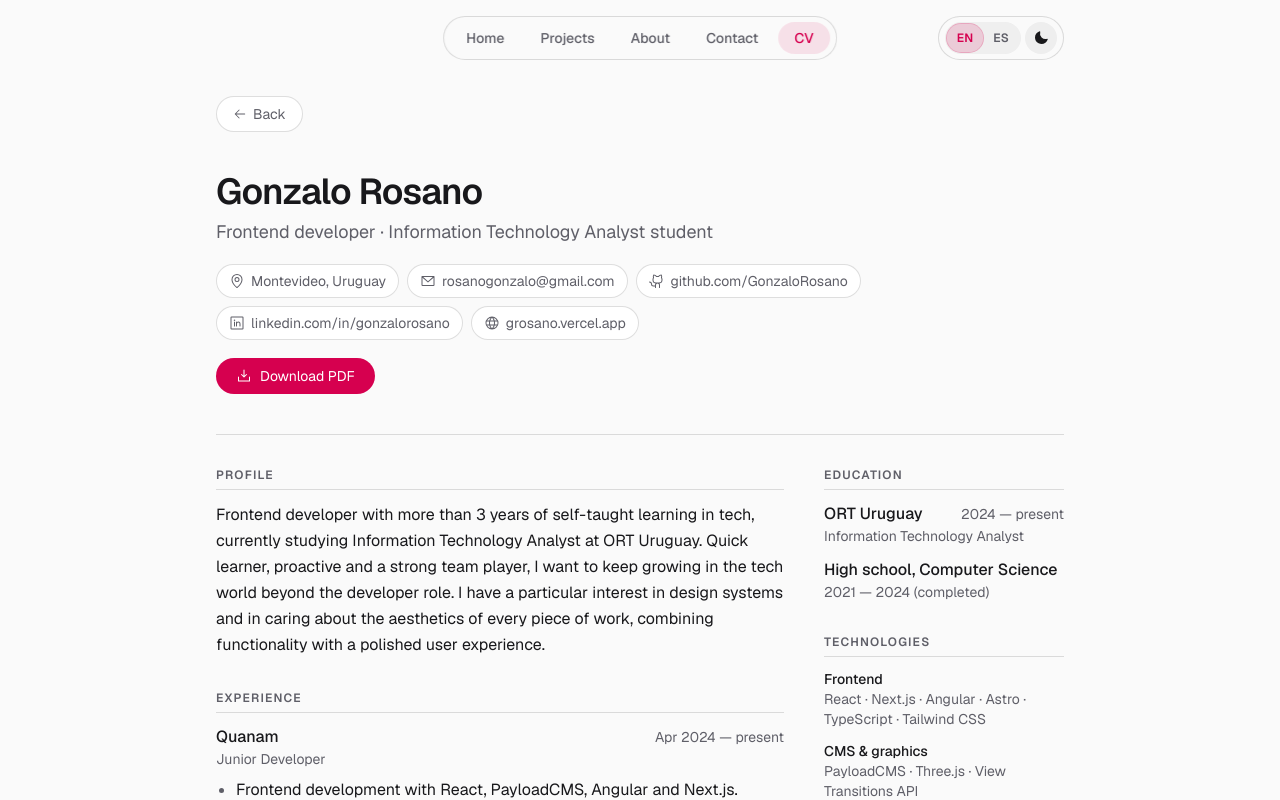
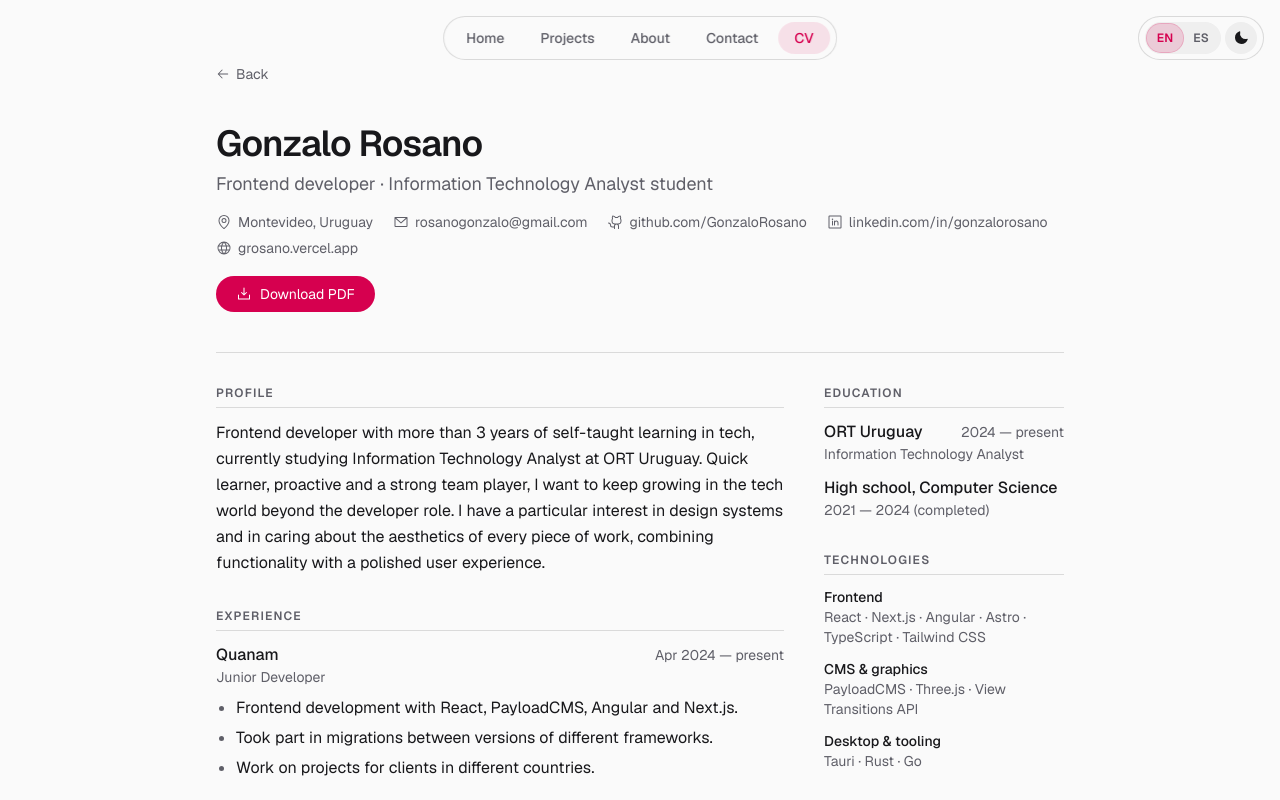
Before and after one commit to GonzaloRosano/grosano, a Next.js app: page /cv in a window 1280 px wide. Shown: the top 800 px of the page. Built offline with nearby package versions, Linux system fonts and the light colour scheme.

Commit message:
revert: volver a alineación y chips anteriores del CV y volver

```diff
--- a/src/app/cv/page.tsx
+++ b/src/app/cv/page.tsx
@@ -79,13 +79,12 @@ function Row({
   );
 }
 
-const contactItem =
-  "flex items-center gap-1.5 rounded-full border border-border bg-surface px-3 py-1.5 print:border-0 print:bg-transparent print:p-0";
+const contactItem = "flex items-center gap-1.5";
 
 export default function CvPage() {
   return (
     <>
-      <main className="mx-auto flex w-full max-w-4xl flex-col px-6 pb-16 pt-24 print:py-0">
+      <main className="mx-auto flex w-full max-w-4xl flex-col px-6 py-16 print:py-0">
         <div className="no-print">
           <BackLink />
         </div>
@@ -104,7 +103,7 @@ export default function CvPage() {
             </span>
           </p>
 
-          <ul className="mt-3 flex flex-wrap gap-2 text-sm text-muted print:gap-x-5 print:gap-y-1.5">
+          <ul className="mt-2 flex flex-wrap gap-x-5 gap-y-1.5 text-sm text-muted">
             <li className={contactItem}>
               <MapPin size={16} />
               Montevideo, Uruguay
--- a/src/app/projects/[repo]/page.tsx
+++ b/src/app/projects/[repo]/page.tsx
@@ -77,7 +77,7 @@ export default async function ProjectPage(
 
   return (
     <>
-      <main className="mx-auto flex w-full max-w-4xl flex-col px-6 pb-16 pt-24">
+      <main className="mx-auto flex w-full max-w-4xl flex-col px-6 py-16">
         <BackLink />
 
         <header className="mt-10 flex flex-col gap-4">
--- a/src/components/BackLink.tsx
+++ b/src/components/BackLink.tsx
@@ -16,7 +16,7 @@ export function BackLink() {
     <Link
       href="/"
       onClick={handleClick}
-      className="flex h-9 w-fit items-center gap-1.5 rounded-full border border-border bg-surface px-4 text-sm text-muted transition-colors duration-200 hover:border-accent hover:text-accent"
+      className="flex w-fit items-center gap-1.5 text-sm text-muted transition-colors duration-200 hover:text-accent"
     >
       <ArrowLeft size={14} />
       <span className="lang-en">Back</span>
--- a/src/components/SiteNav.tsx
+++ b/src/components/SiteNav.tsx
@@ -97,13 +97,9 @@ export function SiteNav() {
 
   return (
     <div className="no-print">
-      <div className="pointer-events-none fixed inset-x-0 top-4 z-30">
-        <div className="mx-auto flex max-w-4xl justify-end px-6">
-          <div className="pointer-events-auto flex h-11 items-center gap-1 rounded-full border border-border bg-background/90 px-1.5 backdrop-blur">
-            <LangToggle />
-            <ThemeToggle />
-          </div>
-        </div>
+      <div className="fixed right-4 top-4 z-30 flex h-11 items-center gap-1 rounded-full border border-border bg-background/90 px-1.5 backdrop-blur">
+        <LangToggle />
+        <ThemeToggle />
       </div>
 
       <nav
```
Also changed, not shown: 2 other files (tests, documents, lock files or other folders).
